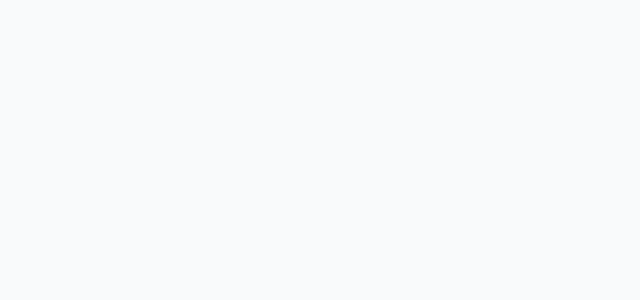
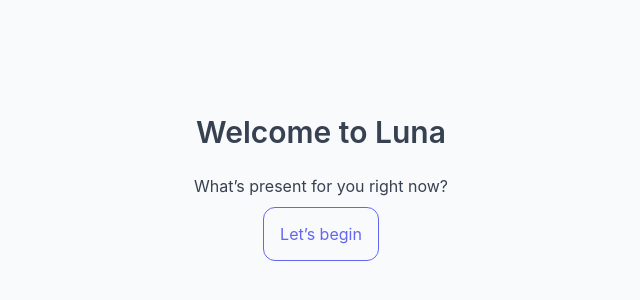
Before and after one commit to SkippyPixie/luna, a React (Vite) app in the folder luna/: page /onboarding in a window 1280 px wide. Before the commit this address had no page. Shown: the part 220-520 px from the top of the page, without its empty margins (319-959 px from the left). Built offline with nearby package versions, Linux system fonts and the light colour scheme.

Commit message:
Add onboarding screen

```diff
--- a/luna/src/App.jsx
+++ b/luna/src/App.jsx
@@ -1,10 +1,12 @@
 import { Routes, Route } from 'react-router-dom';
 import LandingPage from './LandingPage';
+import Onboarding from './pages/Onboarding';
 
 export default function App() {
   return (
     <Routes>
       <Route path="/" element={<LandingPage />} />
+      <Route path="/onboarding" element={<Onboarding />} />
     </Routes>
   );
 }
--- a/luna/src/pages/Onboarding.jsx
+++ b/luna/src/pages/Onboarding.jsx
@@ -3,14 +3,14 @@ import { Link } from 'react-router-dom';
 
 export default function Onboarding() {
   return (
-    <div className="flex flex-col items-center justify-center min-h-screen space-y-6">
+    <div className="flex flex-col items-center justify-center min-h-screen bg-gray-50 px-6 space-y-6">
       <motion.h1
         initial={{ opacity: 0 }}
         animate={{ opacity: 1 }}
         transition={{ duration: 0.6 }}
         className="text-3xl font-semibold text-gray-700"
       >
-        Welcome
+        Welcome to Luna
       </motion.h1>
       <motion.p
         initial={{ opacity: 0 }}
@@ -18,7 +18,7 @@ export default function Onboarding() {
         transition={{ delay: 0.2, duration: 0.6 }}
         className="text-base text-gray-700"
       >
-        Take your time.
+        What’s present for you right now?
       </motion.p>
       <motion.div
         initial={{ opacity: 0 }}
@@ -27,7 +27,7 @@ export default function Onboarding() {
       >
         <Link
           to="/"
-          className="px-4 py-3 rounded-xl border border-indigo-500 text-indigo-500"
+          className="p-4 rounded-xl border border-indigo-500 text-indigo-500"
         >
           Let’s begin
         </Link>
```
